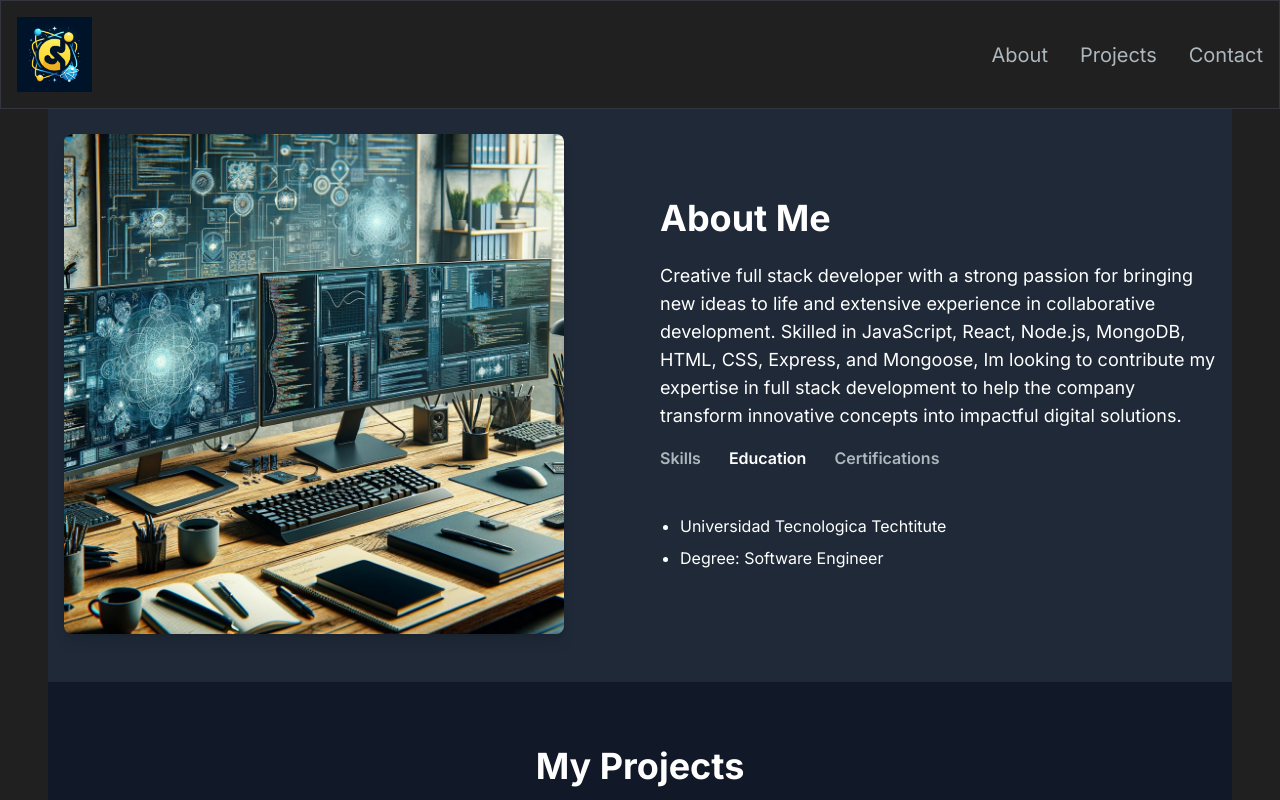
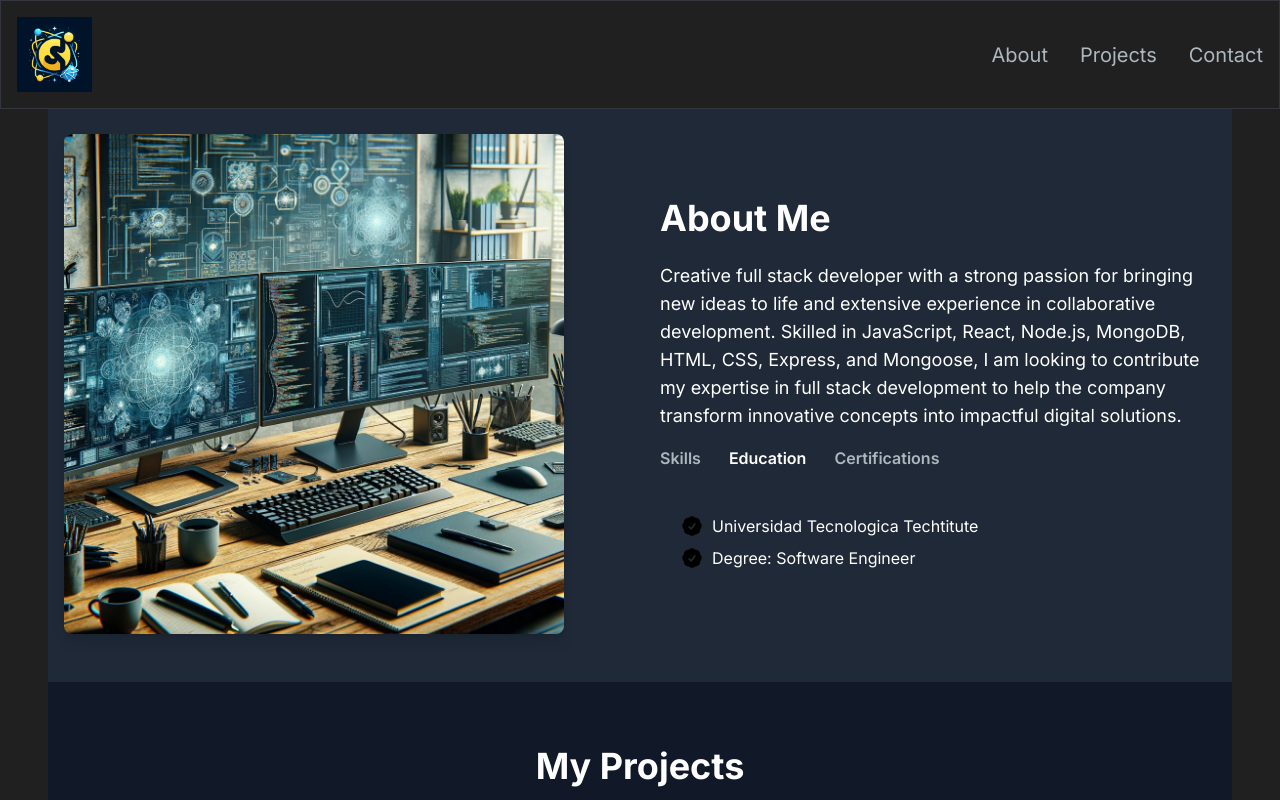
Before and after one commit to EdieAprovita/portafolio, a Next.js app: page / in a window 1280 px wide. Both pictures are taken after a click on the button "Education". Shown: the part 766-1566 px from the top of the page. Built offline with nearby package versions, Linux system fonts and the light colour scheme.

Commit message:
Add svg check icon

```diff
--- a/package.json
+++ b/package.json
@@ -9,7 +9,7 @@
     "lint": "next lint"
   },
   "dependencies": {
-    "@heroicons/react": "^2.1.3",
+    "@heroicons/react": "^2.1.4",
     "framer-motion": "^11.1.9",
     "next": "14.2.3",
     "react": "^18",
--- a/src/app/components/AboutSection.tsx
+++ b/src/app/components/AboutSection.tsx
@@ -15,14 +15,27 @@ const TAB_DATA: TabData[] = [
 		title: "Skills",
 		id: "skills",
 		content: (
-			<ul className="list-disc pl-5 space-y-2">
-				<li>Node.js</li>
-				<li>Express</li>
-				<li>PostgreSQL</li>
-				<li>MongoDB</li>
-				<li>Sequelize</li>
-				<li>Typescript</li>
-				<li>React</li>
+			<ul className="list-none space-y-2 pl-5">
+				{[
+					"Node.js",
+					"Express",
+					"PostgreSQL",
+					"MongoDB",
+					"Sequelize",
+					"Typescript",
+					"React",
+				].map(item => (
+					<li key={item} className="flex items-center">
+						<Image
+							src="/check.svg"
+							alt="Check icon"
+							width={24}
+							height={24}
+							className="mr-2 text-white"
+						/>
+						{item}
+					</li>
+				))}
 			</ul>
 		),
 	},
@@ -30,9 +43,19 @@ const TAB_DATA: TabData[] = [
 		title: "Education",
 		id: "education",
 		content: (
-			<ul className="list-disc pl-5 space-y-2">
-				<li>Universidad Tecnologica Techtitute</li>
-				<li>Degree: Software Engineer</li>
+			<ul className="list-none space-y-2 pl-5">
+				{["Universidad Tecnologica Techtitute", "Degree: Software Engineer"].map(item => (
+					<li key={item} className="flex items-center">
+						<Image
+							src="/check.svg"
+							alt="Check icon"
+							width={24}
+							height={24}
+							className="mr-2 text-white"
+						/>
+						{item}
+					</li>
+				))}
 			</ul>
 		),
 	},
@@ -40,9 +63,19 @@ const TAB_DATA: TabData[] = [
 		title: "Certifications",
 		id: "certifications",
 		content: (
-			<ul className="list-disc pl-5 space-y-2">
-				<li>Universidad Tecnologica Techtitute</li>
-				<li>Master: Cloud Computing</li>
+			<ul className="list-none space-y-2 pl-5">
+				{["Universidad Tecnologica Techtitute", "Master: Cloud Computing"].map(item => (
+					<li key={item} className="flex items-center">
+						<Image
+							src="/check.svg"
+							alt="Check icon"
+							width={24}
+							height={24}
+							className="mr-2 text-white"
+						/>
+						{item}
+					</li>
+				))}
 			</ul>
 		),
 	},
@@ -70,7 +103,7 @@ const AboutSection: React.FC = () => {
 					<p className="text-lg mb-4">
 						Creative full stack developer with a strong passion for bringing new ideas to
 						life and extensive experience in collaborative development. Skilled in
-						JavaScript, React, Node.js, MongoDB, HTML, CSS, Express, and Mongoose, Im
+						JavaScript, React, Node.js, MongoDB, HTML, CSS, Express, and Mongoose, I am
 						looking to contribute my expertise in full stack development to help the
 						company transform innovative concepts into impactful digital solutions.
 					</p>
--- a/src/app/components/EmailSection.tsx
+++ b/src/app/components/EmailSection.tsx
@@ -11,7 +11,7 @@ const EmailSection: React.FC = () => {
 				<h5 className="text-2xl font-bold mb-2">Lets Connect</h5>
 				<p className="text-gray-300 mb-4 max-w-lg">
 					Im currently looking for new opportunities, my inbox is always open. Whether you
-					have a question or just want to say hi, Ill try my best to get back to you!
+					have a question or just want to say hi, I´ll try my best to get back to you!
 				</p>
 				<div className="flex justify-center md:justify-start gap-4">
 					<Link href="https://github.com/EdieAprovita">
--- a/src/app/components/HeroSection.tsx
+++ b/src/app/components/HeroSection.tsx
@@ -35,7 +35,7 @@ const HeroSection = () => {
 							repeat={Infinity}
 						/>
 					</h1>
-					<p className="text-[#ADB7BE] text-base sm:text-lg mb-6 lg:text-xl">
+					<p className="text-[#f0f0f0] text-base sm:text-lg mb-6 lg:text-xl">
 						I am a seasoned full-stack developer based in Mexico City with over five years
 						of experience. Proficient in JavaScript, React, Node.js, MongoDB, HTML, CSS,
 						Express, and Mongoose, I excel in both front-end and back-end development. I
```
Also changed, not shown: public/check.svg (added), 1 other file (tests, documents, lock files or other folders).
